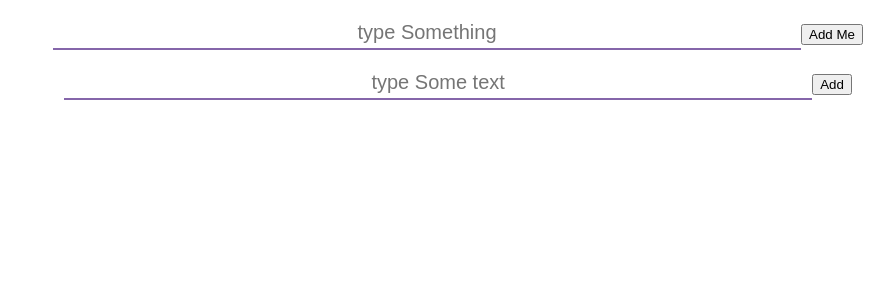
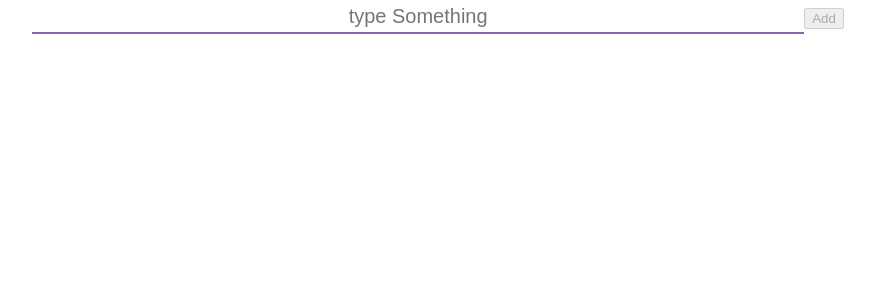
Before and after one commit to pradeep75310/React-practic, a React (Create React App) app: page / in a window 1280 px wide. Shown: the top 300 px of the page, without its empty margins (202-1096 px from the left). Built offline with nearby package versions, Linux system fonts and the light colour scheme.

Commit message:
seprate component

```diff
--- a/src/App.js
+++ b/src/App.js
@@ -12,6 +12,7 @@ import ButtonDisableTodo from './buttonDisableTodo/buttonDisableTodoComponent';
 import NumberToWord from './numberToWord/numberToWordComponent';
 import ButtonDisableTodos from './buttonDisableTodo/buttonDisablePractic2';
 import ButtonEdit from './buttonDisableTodo/buttonDisableTodoEdit';
+import ContainerTodo from './bussinessFormatTodo/containerTodo';
 
 
 
@@ -39,11 +40,7 @@ function App() {
   // }
   return (
     <div className="App">
-      {/* <ButtonDisableTodo/> */}
-      <ButtonDisableTodos/>
-      <ButtonEdit></ButtonEdit>
-
-   {/* <NumberToWord></NumberToWord> */}
+      <ContainerTodo/>
     </div>
   );
 }
--- /dev/null
+++ b/src/bussinessFormatTodo/addComponentTodo.js
@@ -0,0 +1,40 @@
+import { useEffect, useRef } from "react";
+
+function AddTodo(props) {
+    const inputRef = useRef()
+    const buttonRef = useRef()
+
+
+    useEffect(() => {
+        buttonRef.current.disabled = true;
+        inputRef.current.focus();
+    }, [])
+
+
+    function handleDisableBtn(event) {
+        let newBtn = event.target.value
+        if (newBtn.trim().length > 0) {
+            buttonRef.current.disabled = false
+        } else {
+            buttonRef.current.disabled = true
+        }
+    }
+
+
+    function addTodoComponent() {
+        const { addTodo } = props
+        const text = inputRef.current.value
+        addTodo(text)
+        inputRef.current.value = ''
+        buttonRef.current.disabled = true
+    }
+
+    return (
+        <div>
+            <input ref={inputRef} onChange={handleDisableBtn} placeholder='type Something' />
+            <button onClick={addTodoComponent} ref={buttonRef}>Add</button>
+        </div>
+    )
+}
+
+export default AddTodo;
--- /dev/null
+++ b/src/bussinessFormatTodo/addTodoList.js
@@ -0,0 +1,51 @@
+
+
+function ListItem(props) {
+    const { currentVal, updateVal } = props
+
+    function renderList(item) {
+        const { id, text, status, editing } = item
+
+        return (
+            <li key={id} id={'li--' + id} className={getClassName(status)}>
+                {editing ? (<input id={'inpt-li--' + id} defaultValue={text} />) : (<span>{text}</span>)}
+                {editing !== true && (<button onClick={handleMarkDone} id={'btn-done' + id} disabled={status === 'done'}>Mark Done</button>)}
+                <button onClick={handleEdit} id={'edit-done' + id} disabled={status === 'done'}>{editing ? 'edit done' : 'edit'}</button>
+            </li>
+        )
+
+    }
+
+    function getClassName(status) {
+        if (status === 'active') {
+            return 'active'
+        } else if (status === 'done') {
+            return 'done'
+        } else {
+            return ''
+        }
+    }
+    function handleMarkDone(event) {
+        let id = event.target.id
+        id = id.split('--')[1]
+        const index = currentVal.findIndex((todo) => todo.id === id)
+        const newTodos = { ...currentVal[index], status: 'done' }
+        let todo = [...currentVal]
+        todo[index] = newTodos
+        updateVal(todo)
+    }
+
+    function handleEdit() {
+
+    }
+
+    return (
+        <ul>
+            {currentVal.map(renderList)}
+        </ul>
+    )
+
+
+
+}
+export default ListItem;
--- /dev/null
+++ b/src/bussinessFormatTodo/containerTodo.js
@@ -0,0 +1,30 @@
+
+
+import { useState } from "react"
+import AddTodo from "./addComponentTodo"
+import ListItem from "./addTodoList"
+
+function ContainerTodo() {
+    const [currentVal, updateVal] = useState([
+
+    ])
+    function addTodo(text) {
+        const item = {
+            id: '' + Date.now(),
+            text,
+            status: 'active',
+            editing: false
+        }
+        const newTodo = [...currentVal]
+        newTodo.push(item)
+        updateVal(newTodo)
+    }
+
+    return (
+        <div>
+            <AddTodo addTodo={addTodo} />
+            <ListItem currentVal={currentVal} updateVal={updateVal} />
+        </div>
+    )
+}
+export default ContainerTodo;
```
